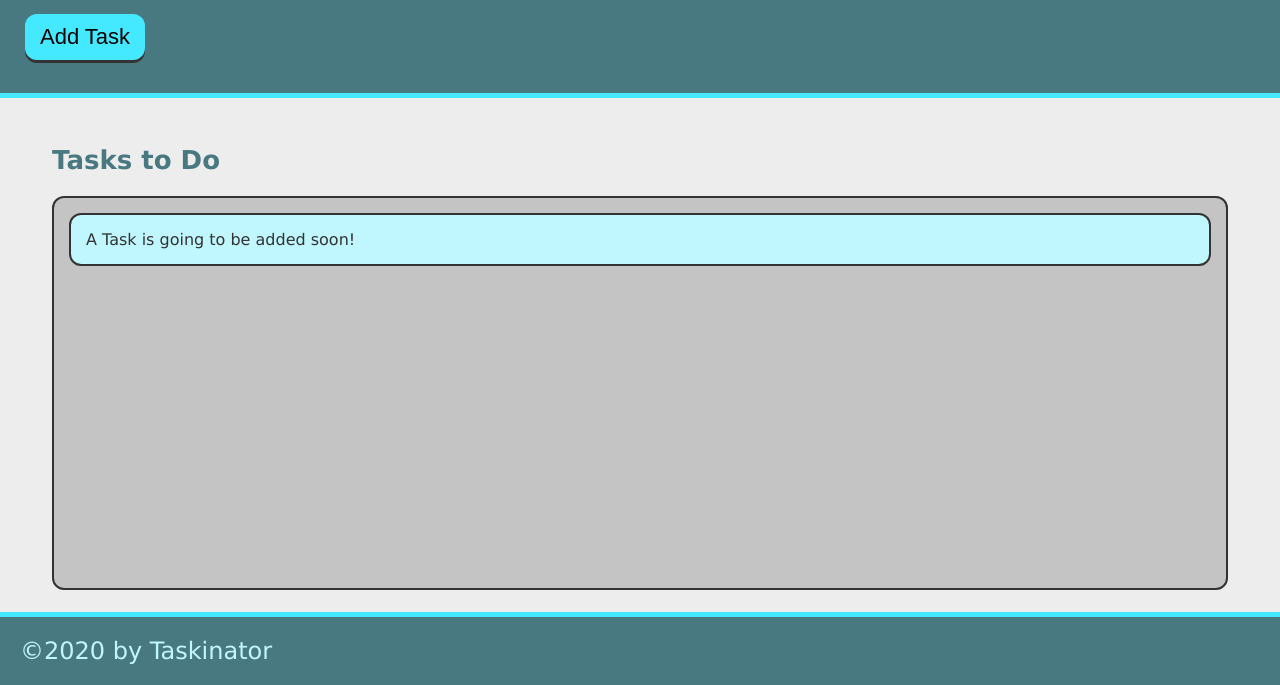
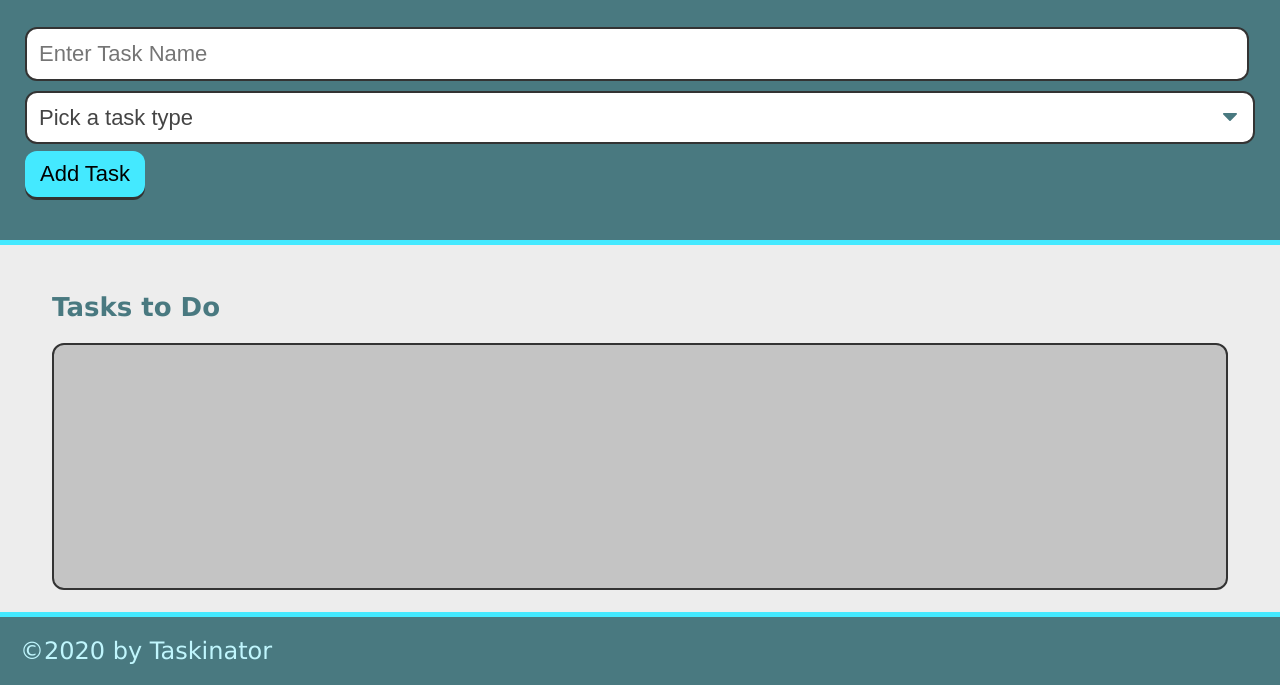
Before and after one commit to Vinyldude8896/Taskinator, a plain HTML site: page index.html in a window 1280 px wide. Shown: the part 115-800 px from the top of the page. Drawn offline with Linux system fonts and the light colour scheme.

Commit message:
added select type

```diff
--- a/index.html
+++ b/index.html
@@ -12,8 +12,22 @@
     <header>
         <h1 class="page-title">Taskinator</h1>
         <p> Click the button below to add a new task!</p>
-        <button class="btn" id="save-task">Add Task</button>
+        <form id="task-form">
+            <div class="form-group">
+                <input type="text" name="task-name" class="text-input" placeholder="Enter Task Name" />
+            </div>
+                <select name="task-type" class="select-dropdown">
+                    <option value="" disabled selected>Pick a task type</option>
+                    <option value="Print">Print</option>
+                    <option value="Web">Web</option>
+                    <option value="Mobile">Mobile</option>
+                </select>
+            </div>
 
+            <div class="form-group">
+                <button class="btn" id="save-task" type="submit">Add Task</button>
+            </div>
+        </form>
     </header>
 
 
@@ -22,7 +36,6 @@
         <section class="task-list-wrapper">
             <h2 class="list-title">Tasks to Do</h2>
             <ul class="task-list" id="tasks-to-do">
-                <li class="task-item">A Task is going to be added soon!</li>
             </ul>
         </section>
     </main>
```
